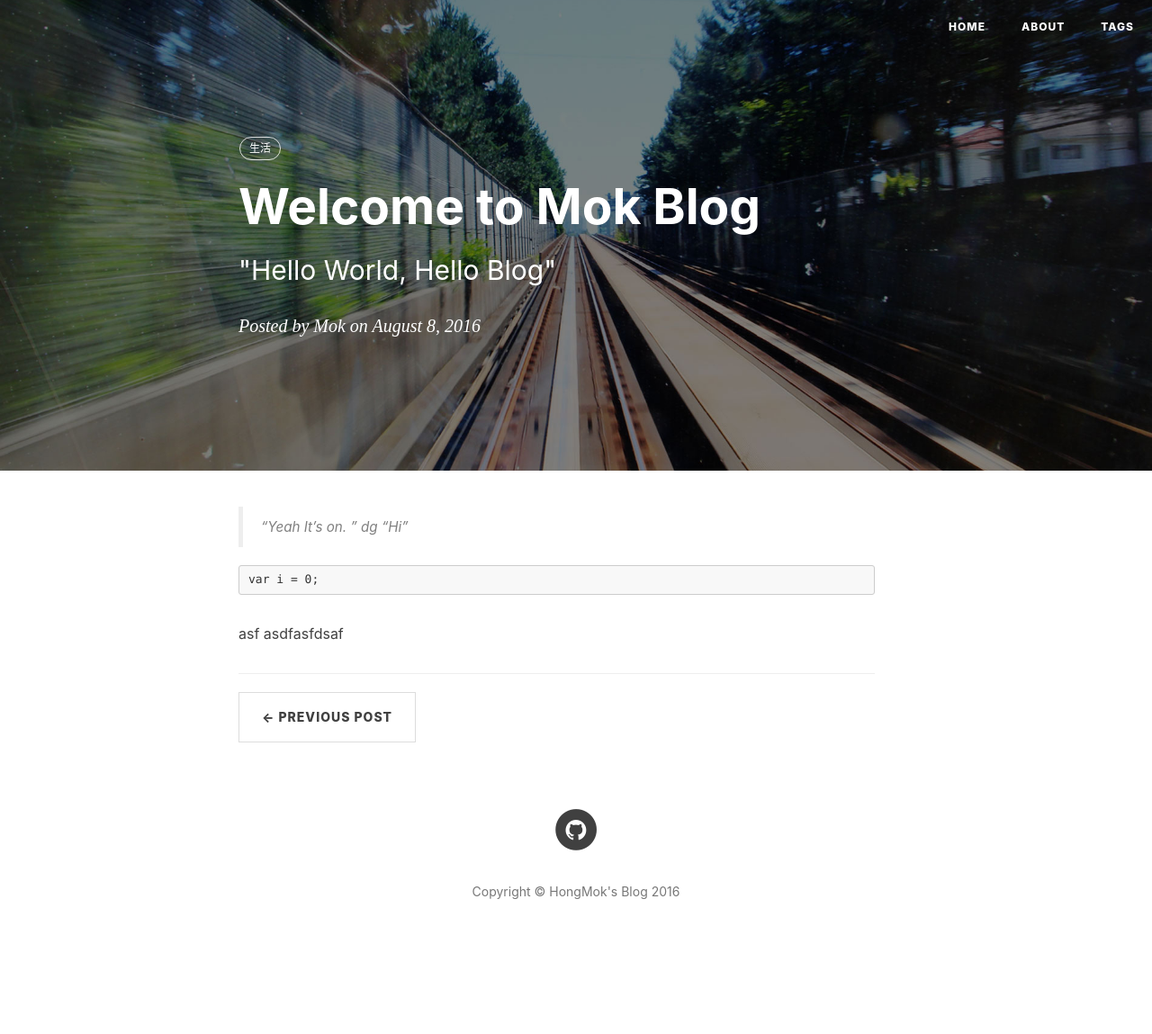
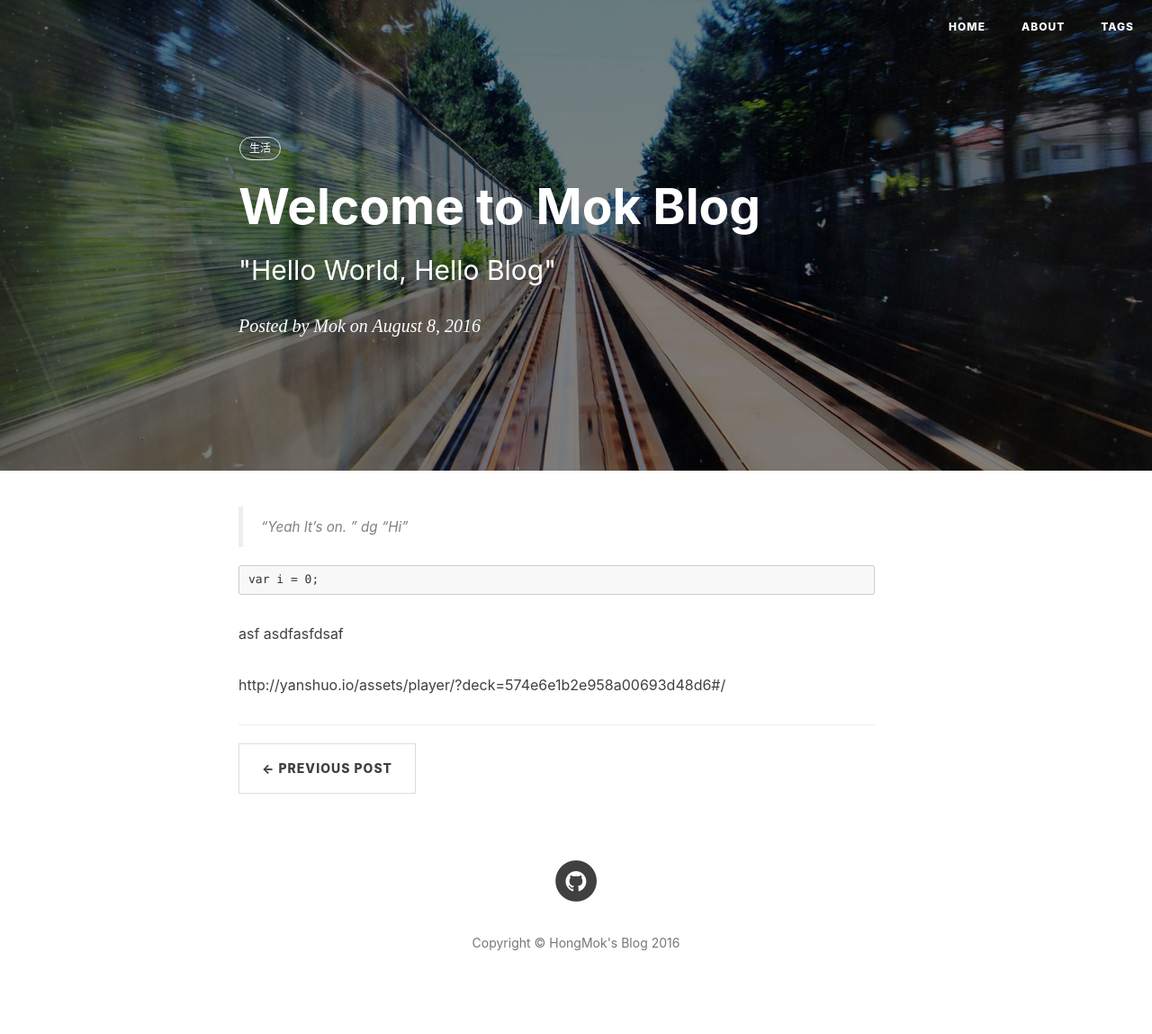
Before and after one commit to HongMok/HongMok.github.io, a Jekyll site: the page built from _posts/2016-08-08-helloworld.md, in a window 1280 px wide. Shown: the whole page at 90% size. Built offline with Jekyll 4.4.1, drawn with Linux system fonts in a browser that asks for light colours; nearby versions of some CDN libraries; comment, search, counter and statistics services are not loaded; before the commit the page ends 1092 px from its top, so only the background shows below that; some of the changed lines change nothing that is shown; grey boxes are pictures that could not be loaded.

Commit message:
Update 2016-08-08-helloworld.md

```diff
--- a/_posts/2016-08-08-helloworld.md
+++ b/_posts/2016-08-08-helloworld.md
@@ -19,3 +19,5 @@ var i = 0;
 
 asf
 asdfasfdsaf
+
+http://yanshuo.io/assets/player/?deck=574e6e1b2e958a00693d48d6#/
```
